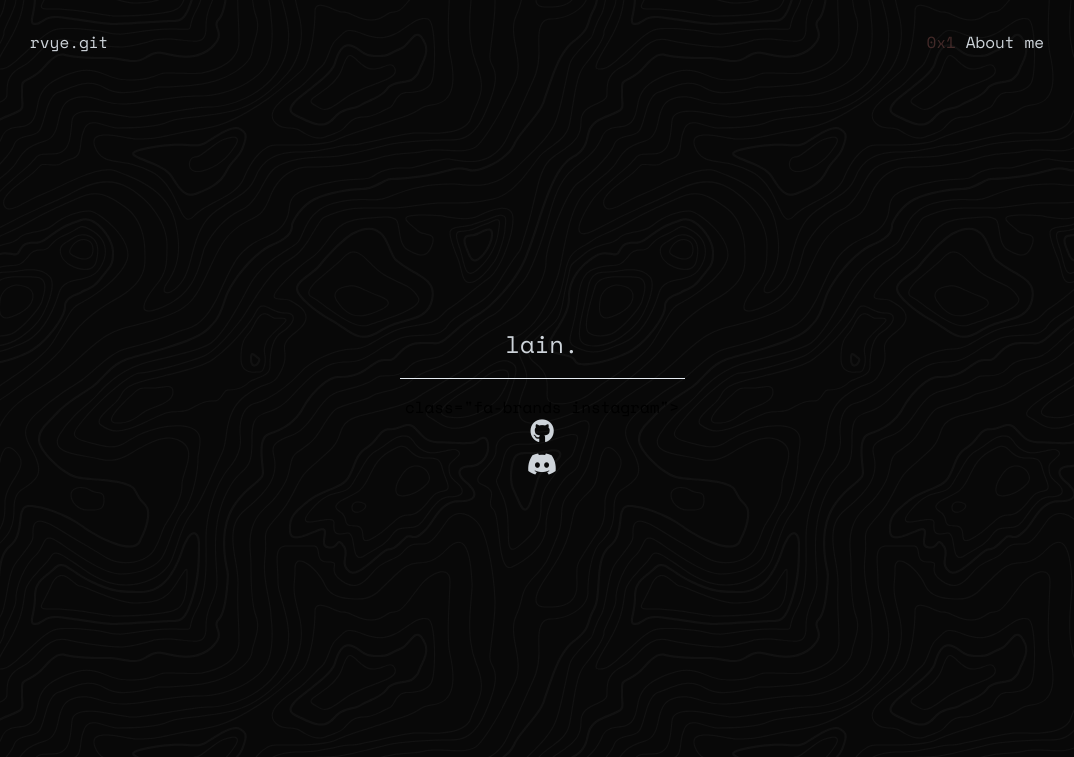
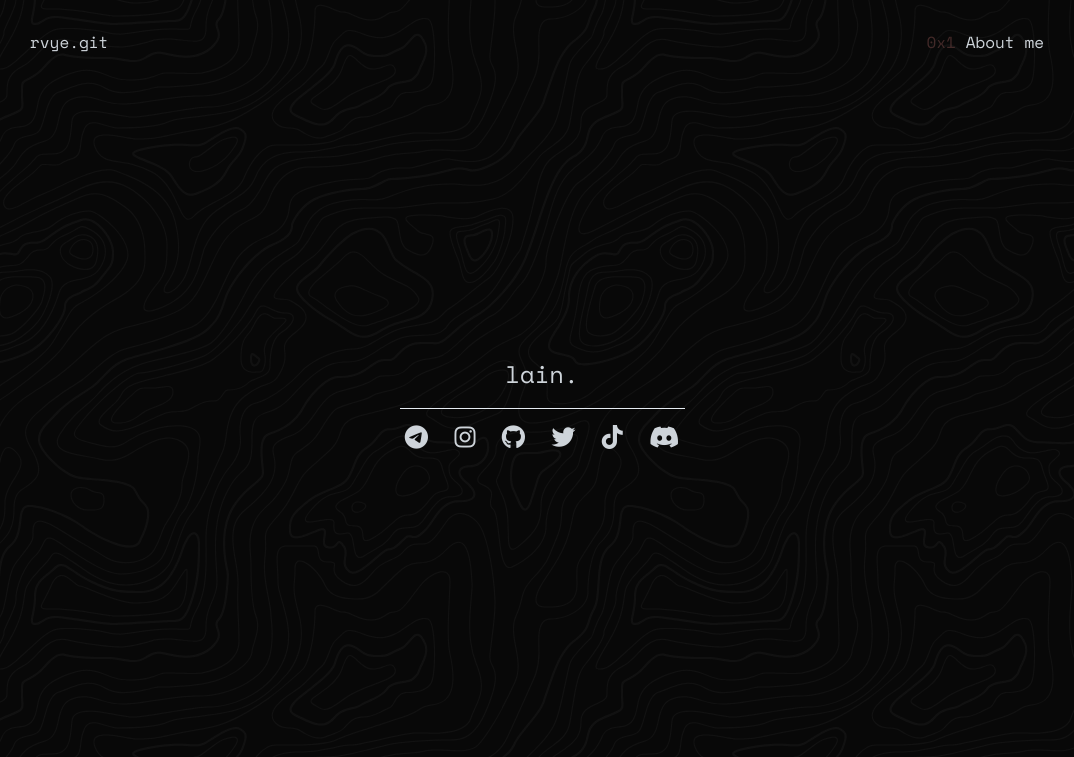
Before and after one commit to rvye/rvye.github.io, a plain HTML site: page index.html in a window 1280 px wide. Shown: the top 757 px of the page, without its empty margins (98-1172 px from the left). Drawn offline with Linux system fonts and the light colour scheme.

Commit message:
Update index.html

```diff
--- a/index.html
+++ b/index.html
@@ -32,11 +32,16 @@
 
             <h1 style="font-size:24px;margin-bottom: 0;font-weight: 400;">lain.</h1>
             <div id="line" style="border-bottom: 1px solid #e5ebf1;;max-width: 285px;margin: 16px;width: 100%;"></div>
+            <div style="flex-wrap: wrap;display: flex;margin: 0;"><a href="https://t.me/rvyea" target="_blank"
+                    aria-label="telegram @ rvyea"><i class="fa-brands telegram"></i></a><a
+                    href="https://about:blank" target="_blank" aria-label="instagram @ iaynl"><i
                         class="fa-brands instagram"></i></a><a href="https://github.com/rvye" target="_blank"
                     aria-label="github @ rvye"><i class="fa-brands github"></i></a><a
-                    href="https://twitter.com/rvye" target="_blank" aria-label="twitter @ rvye"><i
-                    href="https://discord.com/users/293545401972424725" target="_blank"
-                    aria-label="discord @ 293545401972424725"><i class="fa-brands discord"></i></a></div>
+                    href="https://twitter.com/Alacritt" target="_blank" aria-label="twitter @ Alacritt"><i
+                        class="fa-brands twitter"></i></a><a href="https://tiktok.com/@ryveai" target="_blank"
+                    aria-label="titkok @ ryveai"><i class="fa-brands tiktok"></i></a><a
+                    href="https://discord.com/users/1032062115973976125" target="_blank"
+                    aria-label="discord @ 1032062115973976125"><i class="fa-brands discord"></i></a></div>
 
         </div>
     </section>
@@ -57,7 +62,7 @@
     padding: 0;
 "><span style="
     color: var(--accent);
-">lain</span></a>. Source code: <a href="https://github.com/obfuscating/website" target="_blank"
+">lain</span></a>. Source code: <a href="https://github.com/rvye/rvye.github.io" target="_blank"
                 aria-label="source code @ github" style="
     padding: 0;
 "><i class="fa-brands github" style="font-size: 22px;"></i></a></span>
```
